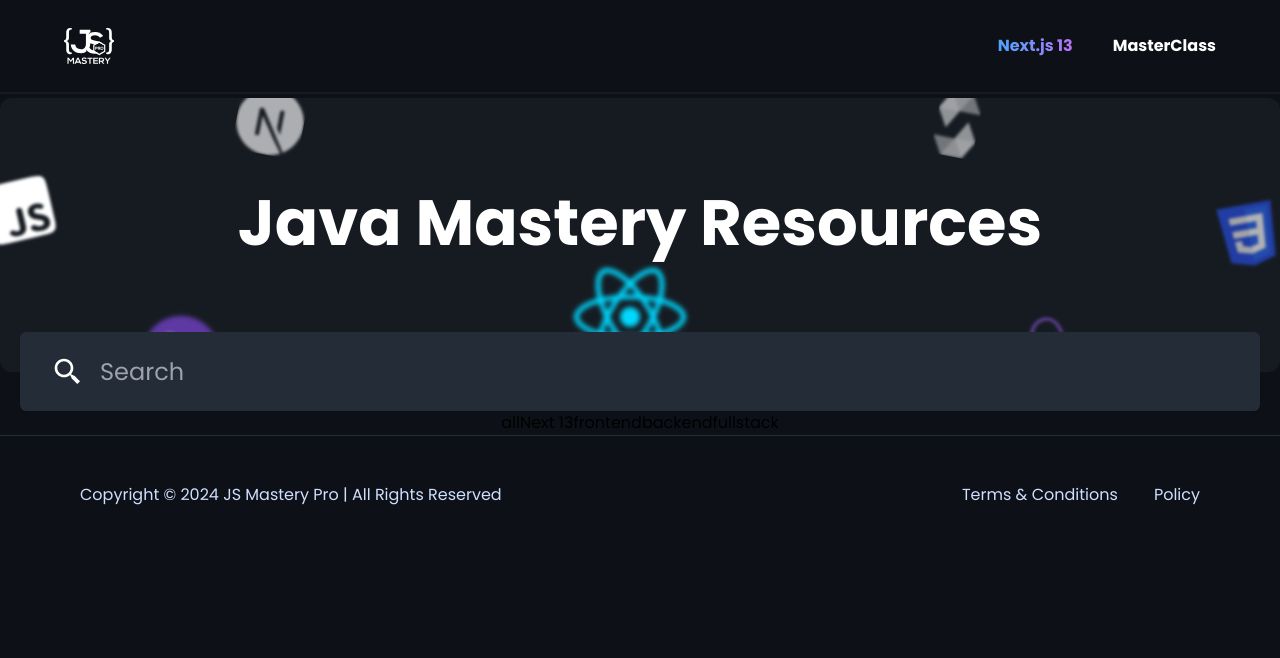
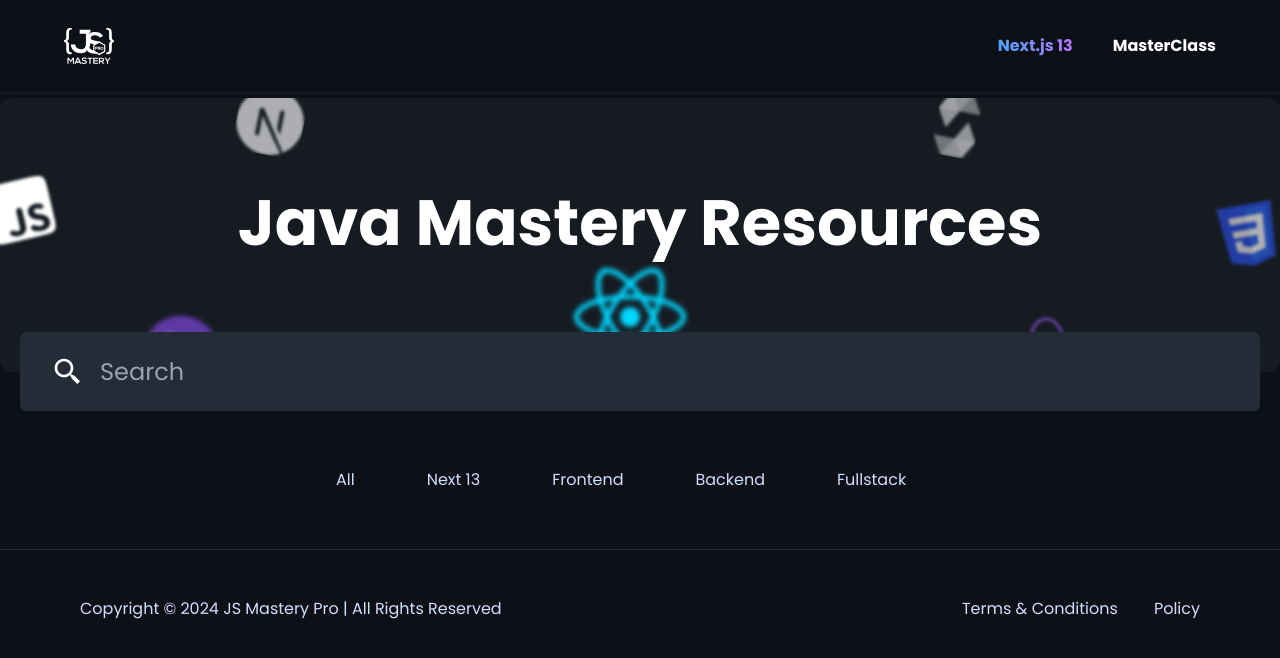
Before and after one commit to Hariprasath36/Nextjs_Learning, a Next.js app: page / in a window 1280 px wide. Shown: the top 658 px of the page. Built offline with nearby package versions, Linux system fonts and the light colour scheme.

Commit message:
running 01:00:00

```diff
--- a/components/Filters.tsx
+++ b/components/Filters.tsx
@@ -1,19 +1,28 @@
-"use client"
-import React from 'react'
+"use client";
+import { useState } from "react";
 
-const links = ['all','Next 13','frontend','backend','fullstack']
+const links = ['all', 'Next 13', 'frontend', 'backend', 'fullstack'];
+
 const Filters = () => {
+  const [active, setActive] = useState('');
+
+  const handleFilter = (link: string) => {
+    setActive(link);
+  }
+
   return (
-    <ul>
+    <ul className='text-white-800 body-text no-scrollbar flex w-full max-w-full gap-x-2 overflow-auto py-12 sm:max-w-2xl'>
       {links.map((link) => (
-          <button key={link}
-          onClick={() =>{}}
-          >
-            {link}
-          </button>
+        <button
+          key={link}
+          onClick={() => handleFilter(link)}
+          className={` ${active === link ? 'gradient_blue-purple' : ''} whitespace-nowrap rounded-lg px-8 py-2.5 capitalize`}
+        >
+          {link}
+        </button>
       ))}
     </ul>
-  )
+  );
 }
 
-export default Filters
+export default Filters;
```
